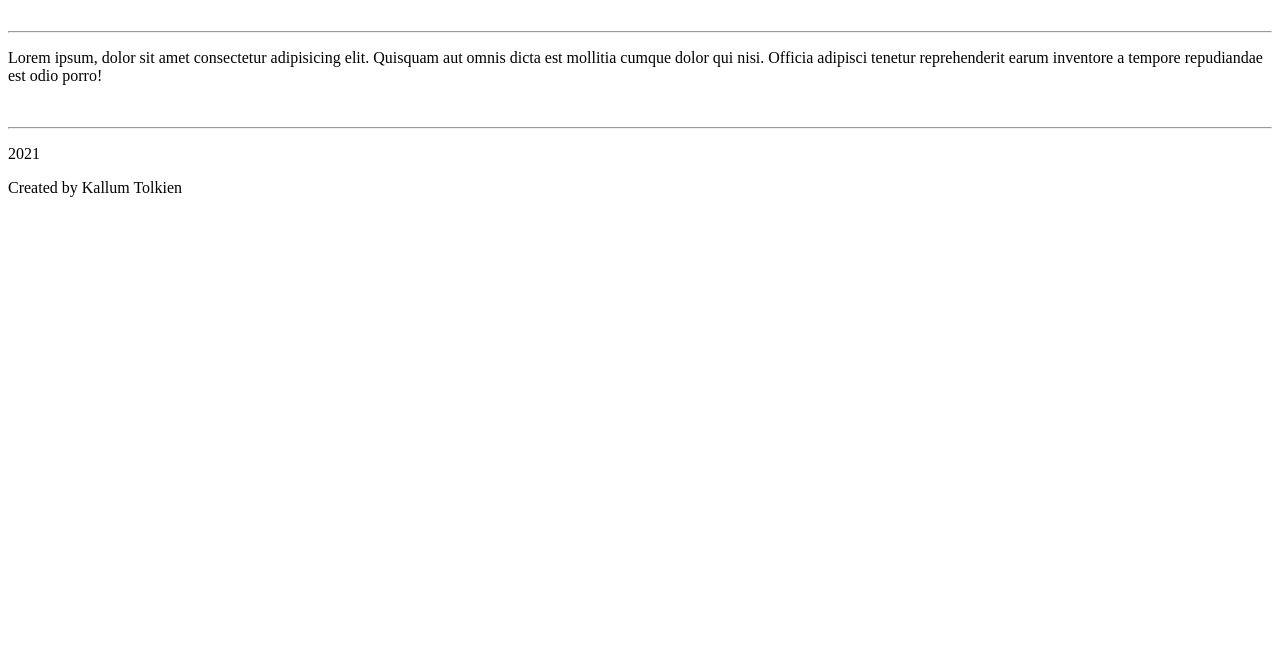
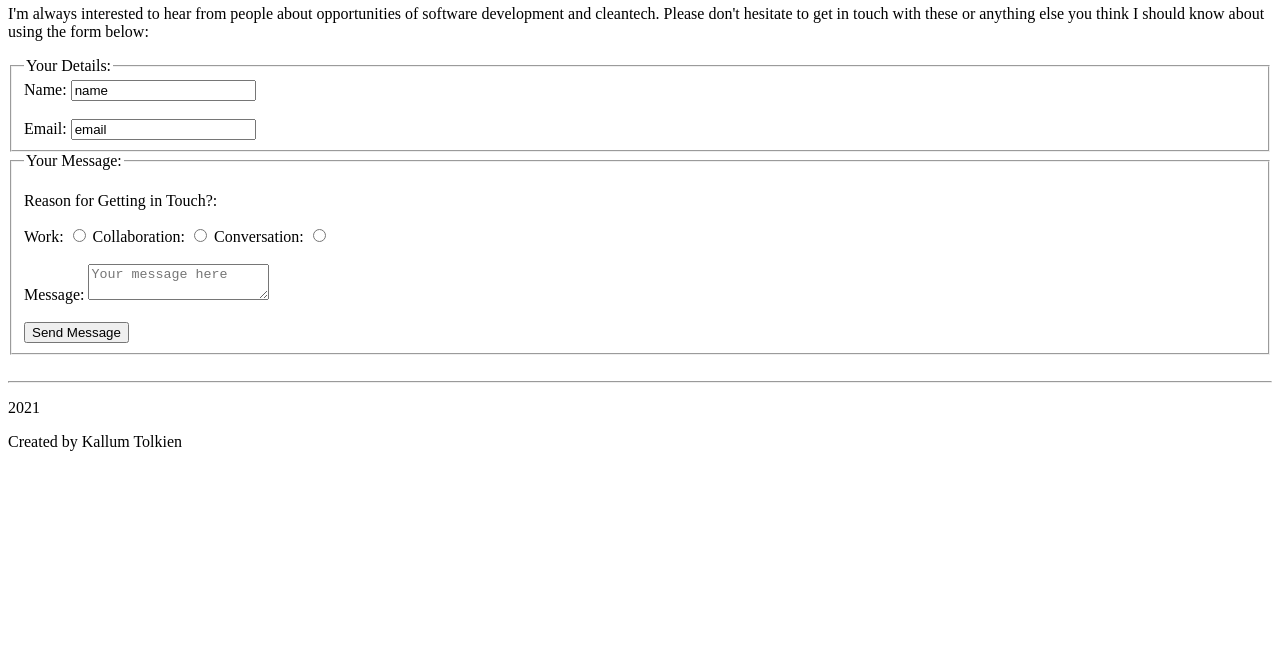
Before and after one commit to hatenhaten/portfolio, a plain HTML site: page pages/contact.html in a window 1280 px wide. Shown: the part 148-800 px from the top of the page. Drawn offline with Linux system fonts and the light colour scheme.

Commit message:
Add a contact form to the contact page

```diff
--- a/pages/contact.html
+++ b/pages/contact.html
@@ -1,13 +1,16 @@
 <!DOCTYPE html>
 <html lang="en">
+
 <head>
     <meta charset="UTF-8">
     <meta http-equiv="X-UA-Compatible" content="IE=edge">
     <meta name="viewport" content="width=device-width, initial-scale=1.0">
     <title>Contact - Kallum Tolkien</title>
 </head>
+
 <body>
     <div class="content-container">
+
         <header class="title">
             <nav class="navbar">
                 <a href="../index.html">Home</a>
@@ -15,23 +18,77 @@
                 <a href="./contact.html">Contact</a>
             </nav>
             <h1>Contact</h1>
-            <h2>Get in touch with Kallum Tolkien</h2>
-            <div class="divider">
-                <br />
-                <hr />
-            </div>
+            <h2>Want to get in touch with Kallum?</h2>
         </header>
+
         <div class="main">
-            <p>Lorem ipsum, dolor sit amet consectetur adipisicing elit. Quisquam aut omnis dicta est mollitia cumque dolor qui nisi. Officia adipisci tenetur reprehenderit earum inventore a tempore repudiandae est odio porro!</p>
+            <p>I'm always interested to hear from people about opportunities of software development and cleantech. Please don't hesitate to get in touch with these or anything else you think I should know about using the form below:</p>
         </div>
+
+        <form action="http://www.example.com/kallumt" method="post">
+
+            <fieldset>
+                <Legend>Your Details:</Legend>
+                    <section id="contact__name">
+                        <label for="name">Name: </label>
+                        <input id="name" type="text" name="name" value="name">
+                    </section>
+
+                    <br>
+
+                    <section id="contact__email">
+                        <label for="email">Email: </label>
+                        <input id="email" type="email" name="email" value="email">
+                    </section>
+            </fieldset>
+
+            <fieldset>
+                <Legend>Your Message:</Legend>
+                    <section id="contact__message">
+
+                        <section class="radio">
+                            <p>Reason for Getting in Touch?:</p>
+
+                            <label for="work">Work:</label>
+                            <input type="radio" name="reason" value="work"/>
+
+                            <label for="collaboration">Collaboration:</label>
+                            <input type="radio" name="reason" value="collaboration">
+
+                            <label for="conversation">Conversation:</label>
+                            <input type="radio" name="reason" value="conversation">
+
+                        </section>
+
+                        <br>
+
+                        <section id="messages">
+                            <label for="message">Message:</label>
+                            <textarea id="message" placeholder="Your message here"></textarea>
+                        </section>
+
+                        <br>
+
+                        <section is="submit">
+                            <input type="submit" value="Send Message">
+                        </section>
+
+                    </section>
+
+            </fieldset>
+
+        </form>
+
         <div class="divider">
             <br />
             <hr />
         </div>
+
         <footer class="footer">
             <p>2021</p>
             <p>Created by Kallum Tolkien</p>
         </footer>
+
     </div>
 </body>
 </html>
```
Also changed, not shown: 1 other file.
